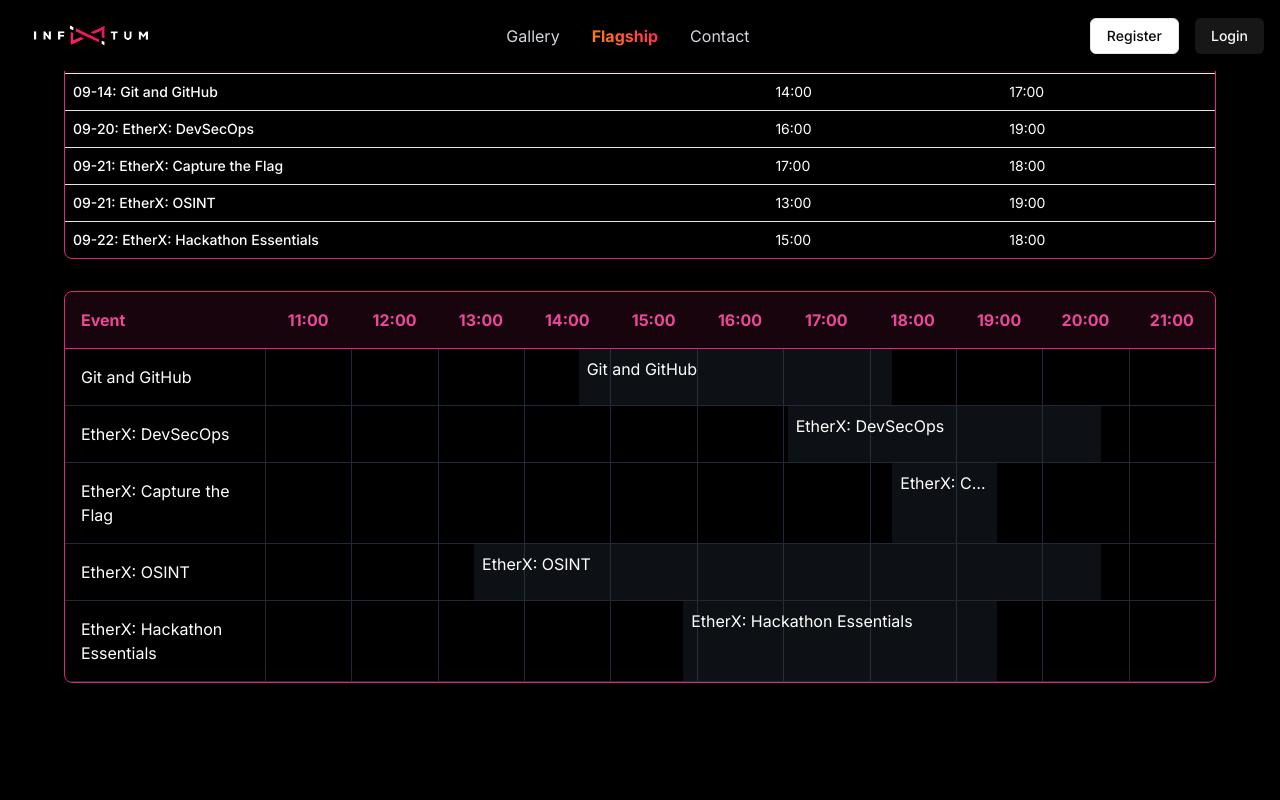
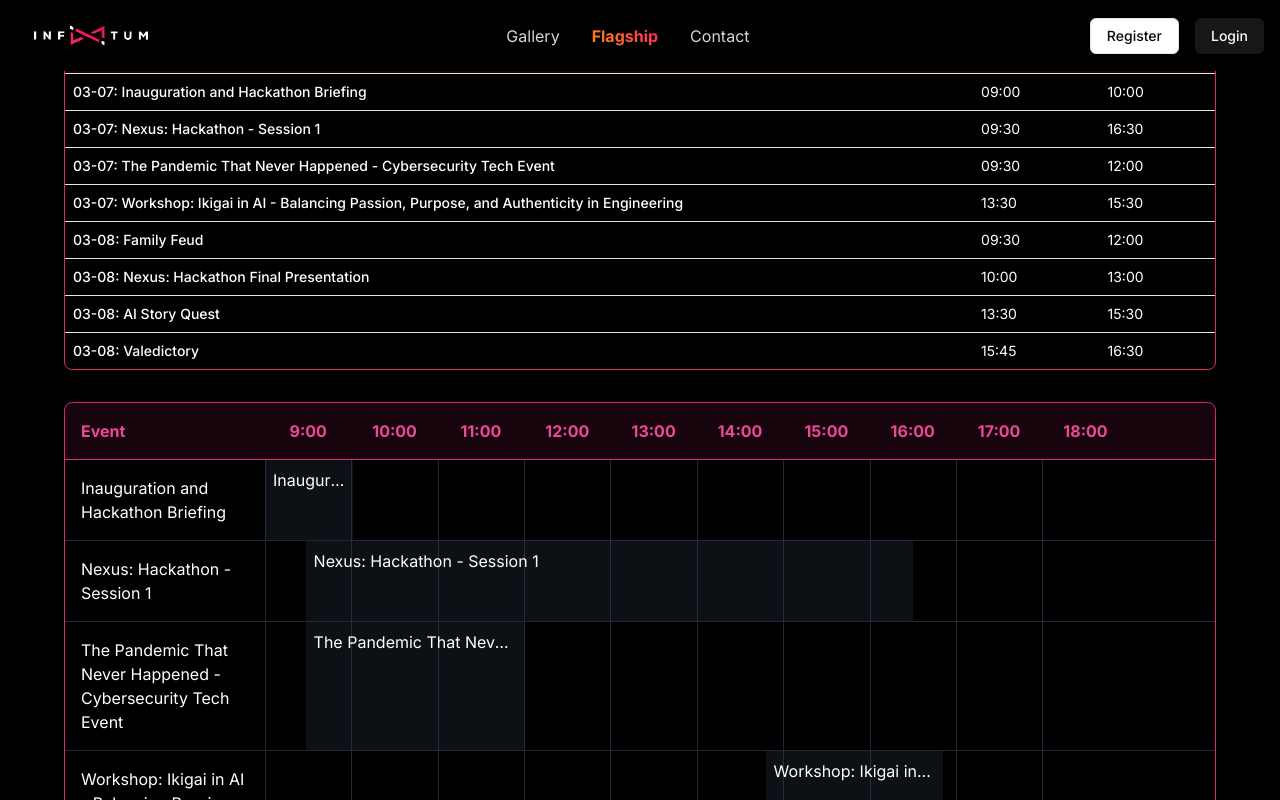
Before and after one commit to keerti144/infinitum-frontend, a Next.js app: page /dashboard in a window 1280 px wide. Built offline with nearby package versions, Linux system fonts and the light colour scheme.

Commit message:
tried to fix the timings on the dashboard

```diff
--- a/src/app/dashboard/page.tsx
+++ b/src/app/dashboard/page.tsx
@@ -17,47 +17,76 @@ interface Event {
   startTime: string;
   endTime: string;
   id: string;
+  offset?: number;
 }
 
 const events: Event[] = [
   {
     id: "1",
-    date: "2024-09-14",
-    name: "Git and GitHub",
-    startTime: "14:00",
-    endTime: "17:00",
+    date: "2025-03-07",
+    name: "Inauguration and Hackathon Briefing",
+    startTime: "09:00",
+    endTime: "10:00",
   },
   {
     id: "2",
-    date: "2024-09-20",
-    name: "EtherX: DevSecOps",
-    startTime: "16:00",
-    endTime: "19:00",
+    date: "2025-03-07",
+    name: "Nexus: Hackathon - Session 1",
+    startTime: "09:30",
+    endTime: "16:30",
+    offset: 1,
   },
   {
     id: "3",
-    date: "2024-09-21",
-    name: "EtherX: Capture the Flag",
-    startTime: "17:00",
-    endTime: "18:00",
+    date: "2025-03-07",
+    name: "The Pandemic That Never Happened - Cybersecurity Tech Event",
+    startTime: "09:30",
+    endTime: "12:00",
+    offset: 4,
   },
   {
     id: "4",
-    date: "2024-09-21",
-    name: "EtherX: OSINT",
-    startTime: "13:00",
-    endTime: "19:00",
+    date: "2025-03-07",
+    name: "Workshop: Ikigai in AI - Balancing Passion, Purpose, and Authenticity in Engineering",
+    startTime: "13:30",
+    endTime: "15:30",
   },
   {
     id: "5",
-    date: "2024-09-22",
-    name: "EtherX: Hackathon Essentials",
-    startTime: "15:00",
-    endTime: "18:00",
+    date: "2025-03-08",
+    name: "Family Feud",
+    startTime: "09:30",
+    endTime: "12:00",
+  },
+  {
+    id: "6",
+    date: "2025-03-08",
+    name: "Nexus: Hackathon Final Presentation",
+    startTime: "10:00",
+    endTime: "13:00",
+  },
+  {
+    id: "7",
+    date: "2025-03-08",
+    name: "AI Story Quest",
+    startTime: "13:30",
+    endTime: "15:30",
+  },
+  {
+    id: "8",
+    date: "2025-03-08",
+    name: "Valedictory",
+    startTime: "15:45",
+    endTime: "16:30",
   },
 ];
 
+
 const timeSlots = Array.from({ length: 11 }, (_, i) => `${i + 11}:00`);
+
+const timeSlots1 = Array.from({ length: 10 }, (_, i) => `${i + 9}:00`);
+const timeSlots2 = Array.from({ length: 10 }, (_, i) => `${i + 9}:00`);
+
 
 export default function ScheduleDisplay() {
   const [selectedEvents, setSelectedEvents] = useState<Set<string>>(new Set());
@@ -124,7 +153,7 @@ export default function ScheduleDisplay() {
             <div className="min-w-[1000px]">
               <div className="grid grid-cols-[200px_repeat(11,1fr)] bg-pink-600/10 border-b border-pink-600">
                 <div className="p-4 text-pink-500 font-bold">Event</div>
-                {timeSlots.map((time) => (
+                {timeSlots1.map((time) => (
                   <div
                     key={time}
                     className="p-4 text-pink-500 font-bold text-center"
@@ -144,7 +173,7 @@ export default function ScheduleDisplay() {
                     className="grid grid-cols-[200px_repeat(11,1fr)] border-b border-gray-800 relative"
                   >
                     <div className="p-4">{event.name}</div>
-                    {timeSlots.map((time) => (
+                    {timeSlots1.map((time) => (
                       <div
                         key={time}
                         className="p-4 border-l border-gray-800"
@@ -159,18 +188,18 @@ export default function ScheduleDisplay() {
                         ? "bg-pink-600/25"
                         : "bg-gray-700/25"
                       }`}
-                      style={{
+                      style={({
                       left: `calc(200px + ${
-                          (Number.parseInt(event.startTime) - 11) * (100 / 11)
-                        }%)`,
+                        (Number.parseInt(event.startTime) - 9 + Number.parseInt(event.startTime.split(":")[1])/85) * (100 / 10)
+                      }% `,
                       width: `${
-                          ((Number.parseInt(event.endTime) -
+                        (((Number.parseInt(event.endTime) -
                         Number.parseInt(event.startTime)) *
                         100) /
-                          11
+                        13) - (event.offset ?? 0)
                       }%`,
                       transformOrigin: "left",
-                      }}
+                      })}
                     >
                       <div className="p-2 truncate">{event.name}</div>
                     </motion.div>
```
Lines whose indentation alone changed are shown as unchanged.
